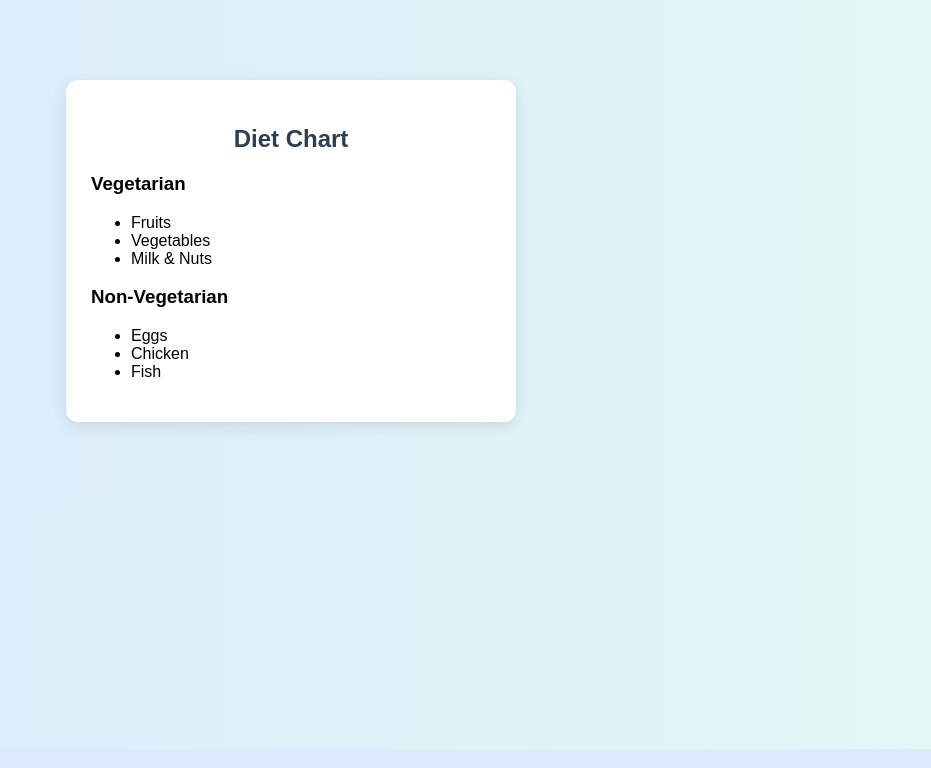
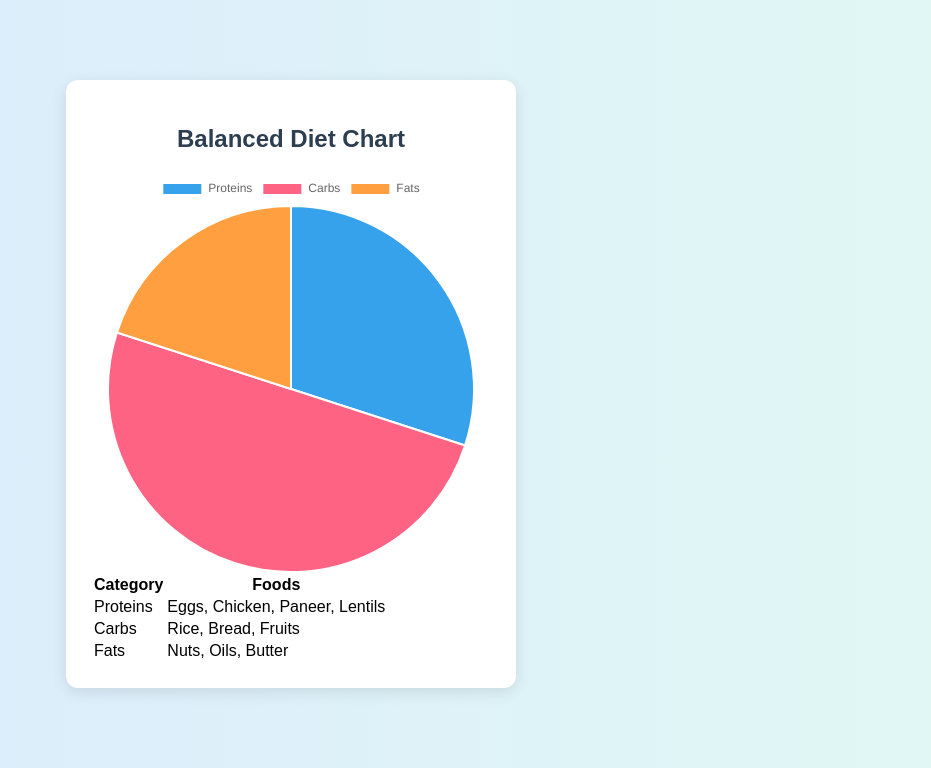
Before and after one commit to PreethiBose30/Smart-Fitness-Activity-Recommendation, a Flask app: page /diet in a window 1280 px wide. Shown: the part 51-819 px from the top of the page, without its empty margins (349-1280 px from the left). Run offline with Flask 3, Linux system fonts and the light colour scheme.

Commit message:
Enhance diet.html with chart and updated title
Updated the diet chart to include a pie chart representation of food categories and changed the title.

```diff
--- a/templates/diet.html
+++ b/templates/diet.html
@@ -1,7 +1,9 @@
 <!DOCTYPE html>
 <html>
 <head>
-<link rel="stylesheet" href="{{ url_for('static', filename='style.css') }}">
+    <title>Diet Chart</title>
+    <link rel="stylesheet" href="{{ url_for('static', filename='style.css') }}">
+    <script src="https://cdn.jsdelivr.net/npm/chart.js"></script>
 </head>
 <body>
 
@@ -12,22 +14,41 @@
 </div>
 
 <div class="container">
-    <h2>Diet Chart</h2>
+    <h2>Balanced Diet Chart</h2>
 
-    <h3>Vegetarian</h3>
-    <ul>
-        <li>Fruits</li>
-        <li>Vegetables</li>
-        <li>Milk & Nuts</li>
-    </ul>
+    <canvas id="chart"></canvas>
 
-    <h3>Non-Vegetarian</h3>
-    <ul>
-        <li>Eggs</li>
-        <li>Chicken</li>
-        <li>Fish</li>
-    </ul>
+    <table>
+        <tr>
+            <th>Category</th>
+            <th>Foods</th>
+        </tr>
+        <tr>
+            <td>Proteins</td>
+            <td>Eggs, Chicken, Paneer, Lentils</td>
+        </tr>
+        <tr>
+            <td>Carbs</td>
+            <td>Rice, Bread, Fruits</td>
+        </tr>
+        <tr>
+            <td>Fats</td>
+            <td>Nuts, Oils, Butter</td>
+        </tr>
+    </table>
 </div>
+
+<script>
+new Chart(document.getElementById("chart"), {
+    type: "pie",
+    data: {
+        labels: ["Proteins", "Carbs", "Fats"],
+        datasets: [{
+            data: [30, 50, 20]
+        }]
+    }
+});
+</script>
 
 </body>
 </html>
```
